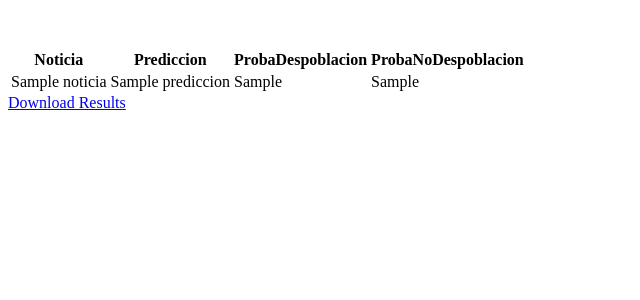
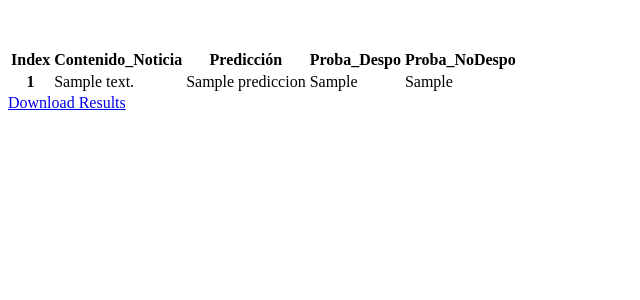
Before and after one commit to RoachLok/text-classifer, a Flask app: template templates/_classification.html in a window 1280 px wide. Shown: the top 300 px of the page, without its empty margins (0-640 px from the left). Run offline with Flask 2, Linux system fonts and the light colour scheme; the template is opened without the code that fills it: most values are stand-ins (such as "Sample title", 1, 10 or a date in 2020); parts of the project's set-up code (start-up, migrations or seed data) failed here and were passed over.

Commit message:
Draws table from json.

```diff
--- a/app.py
+++ b/app.py
@@ -47,7 +47,6 @@ def upload_model():
 
 @app.route('/classify')
 def classify():
-    print(test_model())
     return render_template('_classification.html', results_json = test_model())
 
 @app.route('/download_model')
--- a/templates/_classification.html
+++ b/templates/_classification.html
@@ -1,24 +1,25 @@
 <div class="container text-center" style="margin-top: 3rem;">
-    <table>
-        <thead>
-            <tr>
-                <th>Noticia</th>
-                <th>Prediccion</th>
-                <th>ProbaDespoblacion</th>
-                <th>ProbaNoDespoblacion</th>
-              </tr>
+    <table class="table table-striped table-hover">
+        <thead class="table-light">
+            <tr class="table-light">
+            <th scope="col">Index</th>
+            <th scope="col">Contenido_Noticia</th>
+            <th scope="col">Predicción</th>
+            <th scope="col">Proba_Despo</th>
+            <th scope="col">Proba_NoDespo</th>
+            </tr>
         </thead>
         <tbody>
-            {% for row in results_json %}
-                <tr>
-                    <td>{{row['noticia']}}</td>
-                    <td>{{row['Prediccion']}}</td>
-                    <td>{{row['ProbaDespoblacion']}}</td>
-                    <td>{{row['ProbaNoDespoblacion']}}</td>
+            {% for content in results_json['noticia'] %}
+                <th scope="row">{{ loop.index }}</th>
+                    <td>{{ content }}</td>
+                    <td>{{ results_json['Prediccion'][loop.index] }}</td>
+                    <td>{{ results_json['ProbaDespoblacion'][loop.index] }}</td>
+                    <td>{{ results_json['ProbaNoDespoblacion'][loop.index] }}</td>
                 </tr>
             {% endfor %}
         </tbody>
-      </table>
+    </table>
 
     <a class="btn btn-primary" href="./download_results">
         <i class="far fa-file-excel pr-2"></i> Download Results
--- a/templates/classifier.html
+++ b/templates/classifier.html
@@ -183,6 +183,8 @@
             let results_container = document.createElement('section');
             results_container.id = 'clasifications-container';
             results_container.innerHTML = this.response;
+
+            big_parent.appendChild(results_container);
 
             $("html, body").animate({ scrollTop: document.body.scrollHeight }, "slow");
         }
```
